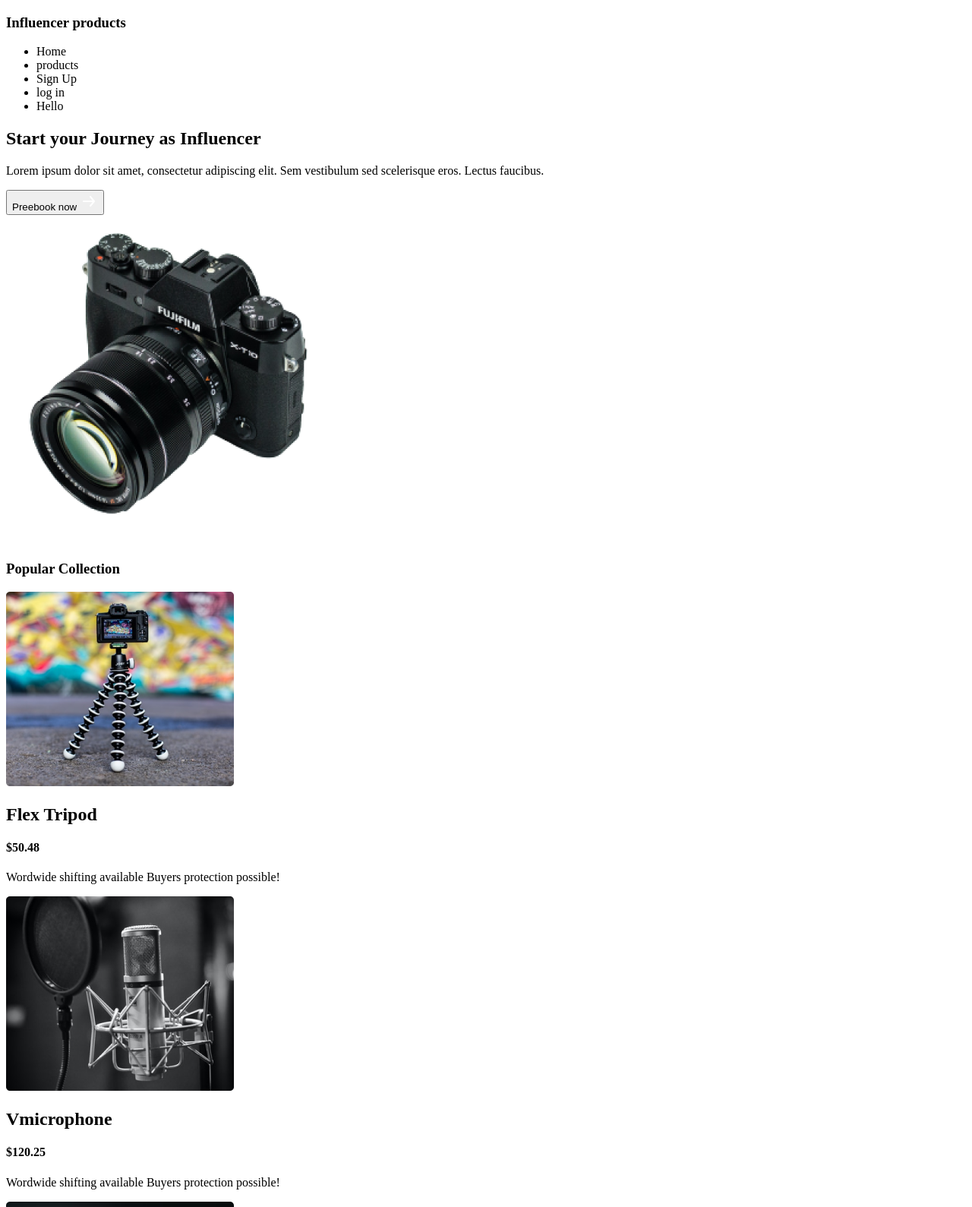
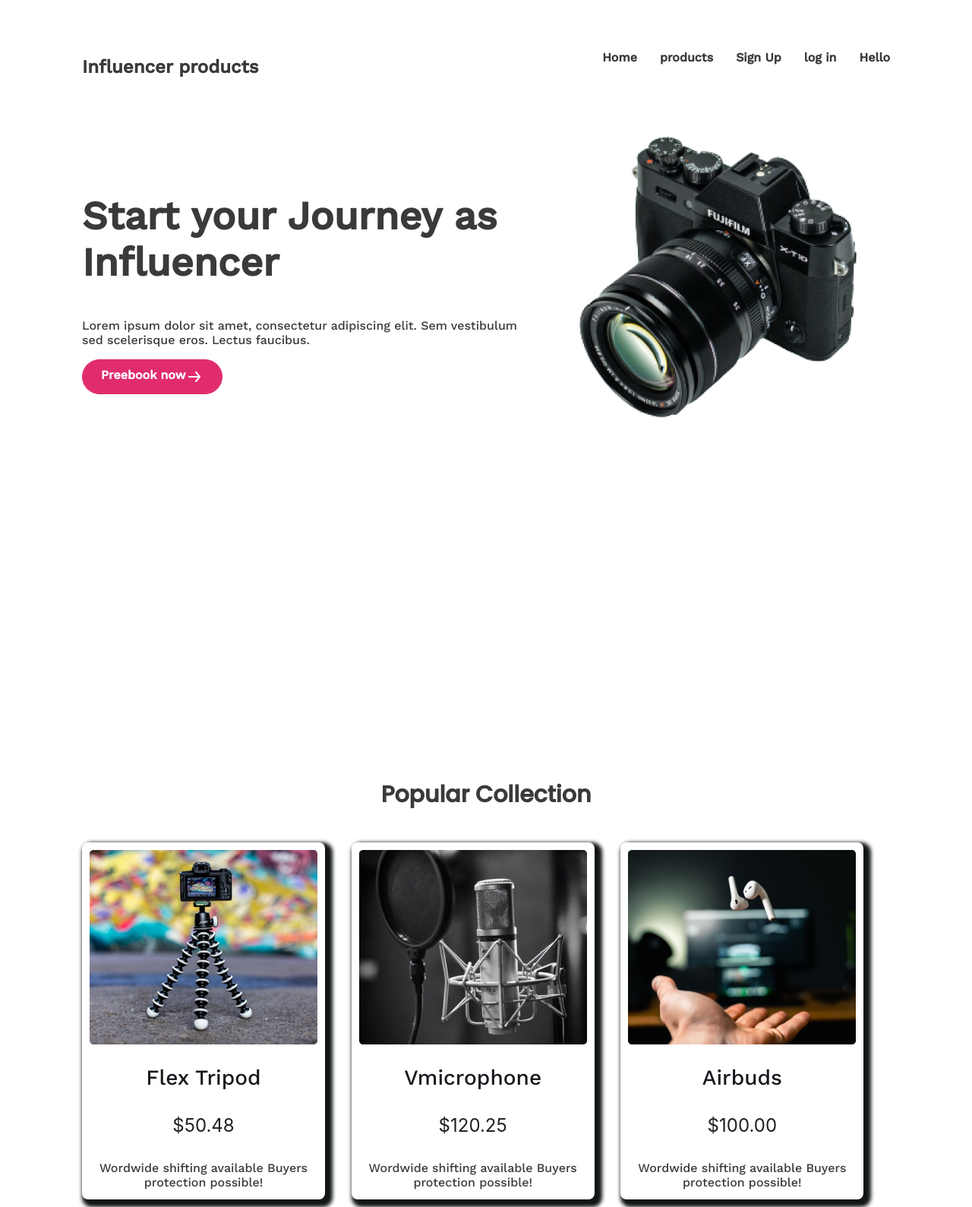
Before and after one commit to sakiburrahman263967/My-First-Task, a plain HTML site: page index.html in a window 1280 px wide. Shown: the top 1589 px of the page at 76% size. Drawn offline with nearby package versions, Linux system fonts and the light colour scheme.

Commit message:
last commit

```diff
--- a/index.css
+++ b/index.css
@@ -0,0 +1,183 @@
+/* sheared styles */
+* {
+  font-family: 'Open Sans', sans-serif;
+  font-family: 'Poppins', sans-serif;
+  font-family: 'Work Sans', sans-serif;
+}
+
+.common-color {
+  color: #3A3A3A;
+}
+
+/* sheared styles */
+
+
+
+/* header title */
+header {
+  margin: 50px 100px;
+}
+
+nav {
+  display: flex;
+  justify-content: space-between;
+}
+
+nav>ul {
+  display: flex;
+  gap: 30px;
+}
+
+nav li {
+  list-style: none;
+}
+
+.Influencer {
+  color: #3A3A3A;
+  font-size: 24px;
+  font-weight: 700;
+}
+
+
+.Home {
+  color: #3A3A3A;
+  font-size: 16px;
+  font-weight: 600;
+}
+
+/* header title */
+
+/* header text -img */
+
+.header-title {
+  display: flex;
+  padding-top: 30px;
+  align-items: center;
+  gap: 20px;
+}
+
+.Start {
+  color: #3A3A3A;
+  font-size: 52px;
+  font-weight: 700;
+}
+
+.Preebook {
+  font-size: 16px;
+  font-weight: 700;
+  color: #FFF;
+  border-radius: 41px;
+  border: 1px solid #E02C6D;
+  background: #E02C6D;
+  display: inline-flex;
+  padding: 10px 24px;
+  align-items: flex-start;
+
+}
+
+.section-header-img {
+  background: url("../task/images/Circle\ design.png"), no-repeat;
+}
+
+/* header text -img */
+ .sponsor-img {
+  margin-top: 30px;
+  display: flexbox;
+  text-align: center;
+  padding-top: 250px;
+  padding-bottom: 50px;
+  display: flex;
+  align-items: center;
+  justify-content: space-evenly;
+
+}
+
+/* header text -img */
+
+/* buy-img-shop */
+ .main-section-body {
+  padding-top: 40px;
+  margin: 40px 100px;
+}
+
+
+.buy-shop-img {
+  border-radius: 8px;
+  width: 300px;
+  height: 450px;
+  box-shadow: rgb(19, 22, 22) 5px 5px 5px 5px;
+  text-align: center;
+  padding: 10px;
+
+
+}
+
+.Vlogging {
+  color: #18191F;
+  font-size: 28px;
+  font-weight: 500;
+
+}
+
+.mani {
+  color: rgba(0, 0, 0, 0.87);
+  font-family: Inter;
+  font-size: 24px;
+  font-weight: 400;
+
+}
+
+.buy-shop {
+  display: grid;
+  grid-template-columns: repeat(3, 3fr);
+
+
+
+}
+
+.main-section-body {
+  text-align: center;
+
+}
+
+.buy-shop-img {
+  margin-bottom: 100px;
+}
+
+.Popular {
+  color: #3A3A3A;
+  font-family: Poppins;
+  font-size: 30px;
+  font-weight: 600;
+  padding-bottom: 10px;
+
+}
+
+
+ .Featured-products {
+  text-align: center;
+  display: flex;
+  padding-top: 30px;
+  align-items: center;
+  gap: 30px;
+  margin: 50px 100px;
+
+}
+
+.Featured {
+  color: #0A0826;
+  font-family: Poppins;
+  font-size: 38px;
+  font-weight: 700;
+
+}
+
+/* footer section */
+ .footer-section {
+  text-align: center;
+  color: white;
+  background-color: black ;
+  height: 100%;
+  width: 100%
+
+}
--- a/index.html
+++ b/index.html
@@ -10,7 +10,7 @@
   <link
     href="https://fonts.googleapis.com/css2?family=Open+Sans:ital,wght@0,700;0,800;1,800&family=Poppins:wght@500&family=Work+Sans:wght@500&display=swap"
     rel="stylesheet">
-  <link rel="stylesheet" href="styles.css">
+  <link rel="stylesheet" href="index.css">
 </head>
 <body>
   <header>
```
